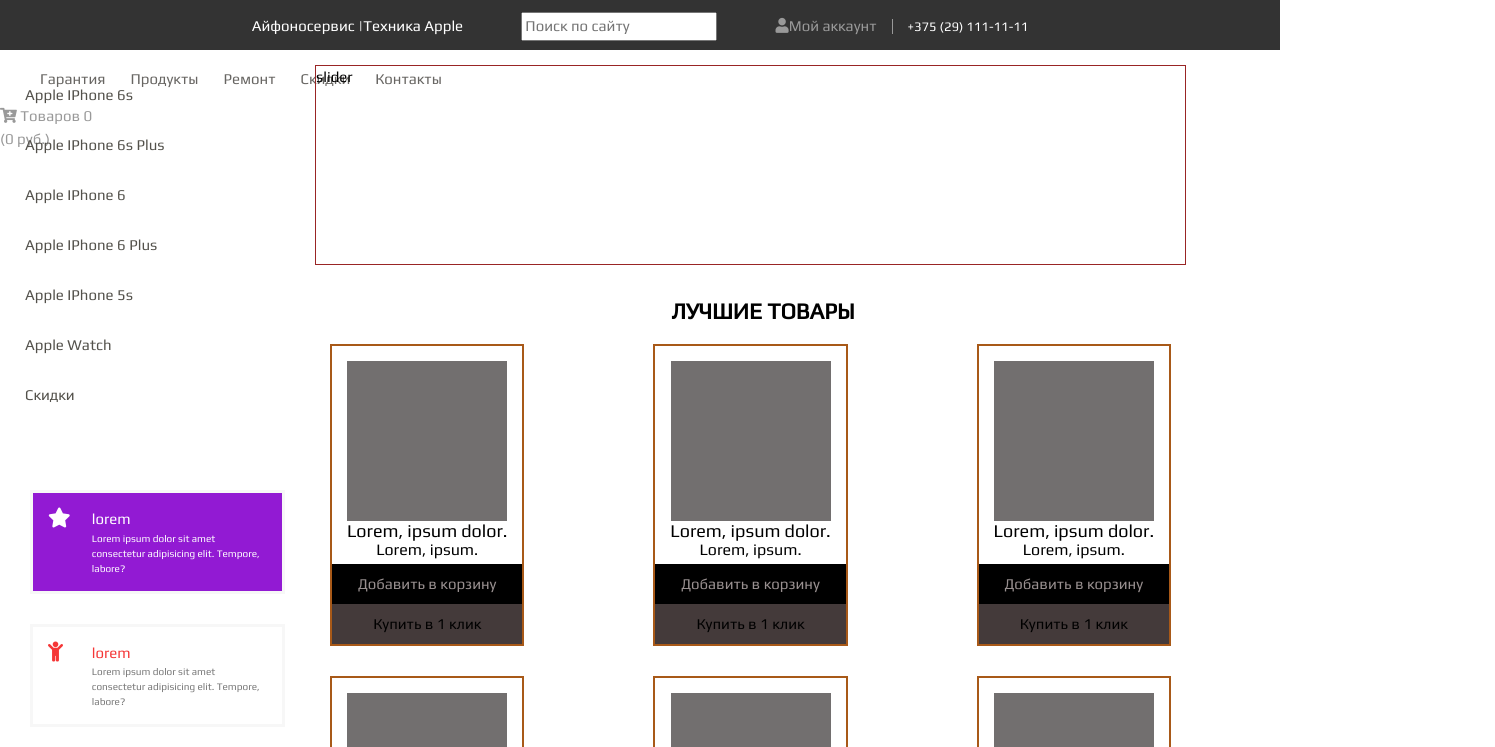
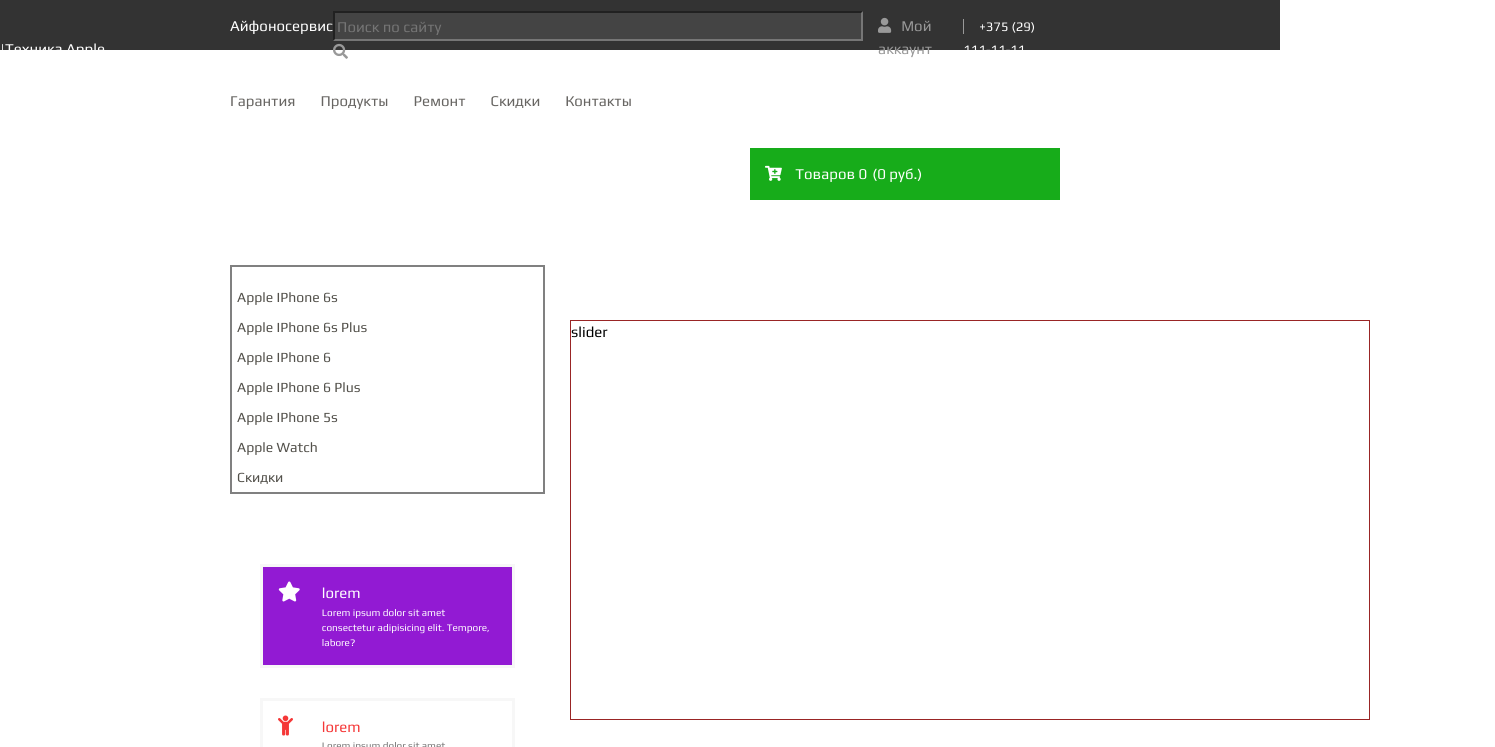
Before and after one commit to Feldmar/Feldmar.github.io, a plain HTML site: page index.html in a window 1280 px wide. Shown: the top 747 px of the page, 1495 px wide, since content can reach past the window. Drawn offline with Linux system fonts and the light colour scheme; a web font is replaced by a local one.

Commit message:
re header, menu

```diff
--- a/index.html
+++ b/index.html
@@ -15,9 +15,10 @@
   <header>
     <div class="top">
       <div class="name"><span><a href="index.html">Айфоносервис |Техника Apple</a></span></div>
-      <div><input type="text" name="term" placeholder="Поиск по сайту"></div>
-
-
+      <div class="search">
+        <input type="text" name="term" placeholder="Поиск по сайту">
+        <i class="fas fa-search"></i>
+      </div>
 
       <div class="header__top-info">
       <div class="accaunt">
--- a/style.css
+++ b/style.css
@@ -18,10 +18,8 @@
 body {
   height: 100%;
   width: 100%;
-  min-width: 300px;
   font-size: 15px;
   font-family: 'Play', sans-serif;
-
 }
 
 
@@ -34,52 +32,83 @@
 header {
   width: 100%;
   max-height: 50px;
-  color:#999999;
+  color: #999999;
   background-color: #333333;
-
-
-
 }
 
-.name a{
+.name a {
   color: rgb(255, 255, 255);
   margin-left: 215px;
-  padding:15px;
+  padding: 15px;
 }
 
 header .top {
   display: flex;
-  justify-content:space-around;
+  justify-content: space-around;
   align-items: center;
-
-
 }
 
 .top a {
   text-decoration: none;
 }
 
-div.phone a{
-  color:#fff;
+div.phone a {
+  color: #fff;
   padding-left: 15px;
-  border-left:1px solid #999999;
+  border-left: 1px solid #999999;
 }
 
-.header__top-info{
+.header__top-info {
   display: flex;
   justify-content: space-around;
   align-items: center;
   margin-right: 215px;
-  padding:15px;
+  padding: 15px;
 }
-.accaunt{
+
+.accaunt {
   padding-right: 15px;
 
 }
 
+.top input {
+  width: 530px;
+  height: 30px;
+  background-color: #444444;
+}
 
+.accaunt i {
+  padding-right: 10px;
+}
+
+.header__cart {
+  float: right;
+  display: flex;
+  align-items: flex-end;
+  background-color: #17ac1a;
+  padding: 15px;
+  color: #fff;
+  min-width: 310px;
+  margin-right: 220px;
+}
+
+.header__cart i {
+  font-style: normal;
+  margin-right: 10px;
+}
+
+.header__cart #count_cart {
+  margin-right: 5px;
+}
 
 /* =========================ПАНЕЛЬ НАВИГАЦИИ=================================*/
+
+.menu {
+  margin-left: 175px;
+  padding-left: 15px;
+  margin-bottom: 35px;
+}
+
 .menu ul li a {
   color: rgb(104, 102, 99);
   display: block;
@@ -88,8 +117,7 @@
 }
 
 .menu ul li a:hover {
-  color: rgb(73, 72, 70);
-  transform: scale(1.1);
+  border-bottom: 1px dashed gray;
 }
 
 .menu ul {
@@ -115,8 +143,10 @@
 /* =========================САЙДБАР=================================*/
 
 
-.sidebar {
-  margin: 20px 0 0 20px;
+aside {
+  margin-top: 50px;
+  padding-top: 15px;
+  border: 2px solid gray;
 }
 
 .sidebar ul li {
@@ -136,7 +166,6 @@
 
 /* применяем inline-block позиционирование к элементам навигации */
 .sidebar ul li {
-  margin: 0px 0 0 0;
   display: block;
 }
 
@@ -145,14 +174,15 @@
   display: block;
   padding: 5px 5px;
   color: #53514b;
-  font-size: 15px;
-  line-height: 40px;
+  font-size: 14px;
+  line-height: 20px;
   text-decoration: none;
 }
 
 /* изменяем цвет фона при наведении курсора */
 .sidebar a:hover {
   background-color: #a09f9c;
+  width: 150px;
 }
 
 .sidebar ul ul {
@@ -170,8 +200,8 @@
 
 /* первый уровень выпадающего списка */
 .sidebar ul ul li {
-  min-width: 300px;
-  min-height: 50px;
+  min-width: 120px;
+  min-height: 30px;
   float: none;
   display: list-item;
   position: relative;
@@ -197,12 +227,13 @@
 .main {
   display: flex;
   width: 100%;
+  margin-left: 215px;
+  padding: 15px;
 }
 
 .main__left {
   display: block;
   width: 25%;
-  padding: 15px;
   clear: right;
 }
 
@@ -252,7 +283,7 @@
 
 
 
-.red{
+.red {
   color: var(--info-icon-color-red);
 
 }
@@ -270,13 +301,15 @@
   color: var(--textcolor);
 }
 
-.info.active{
+.info.active {
   display: flex;
   position: relative;
   background-color: var(--border-color-for-info-icon);
   margin-top: 70px;
 }
-.active,.active .info__text-description {
+
+.active,
+.active .info__text-description {
   color: var(--textcolorinfoactive);
 }
 
@@ -285,8 +318,10 @@
 /* =========================СЛАЙДЕР=================================*/
 .slider {
   border: 1px solid rgb(153, 37, 37);
-  min-height: 200px;
-  margin-right: 25px;
+  max-width: 800px;
+  min-height: 400px;
+  margin-top: 90px;
+  margin-left: 25px;
 }
 
 
```
